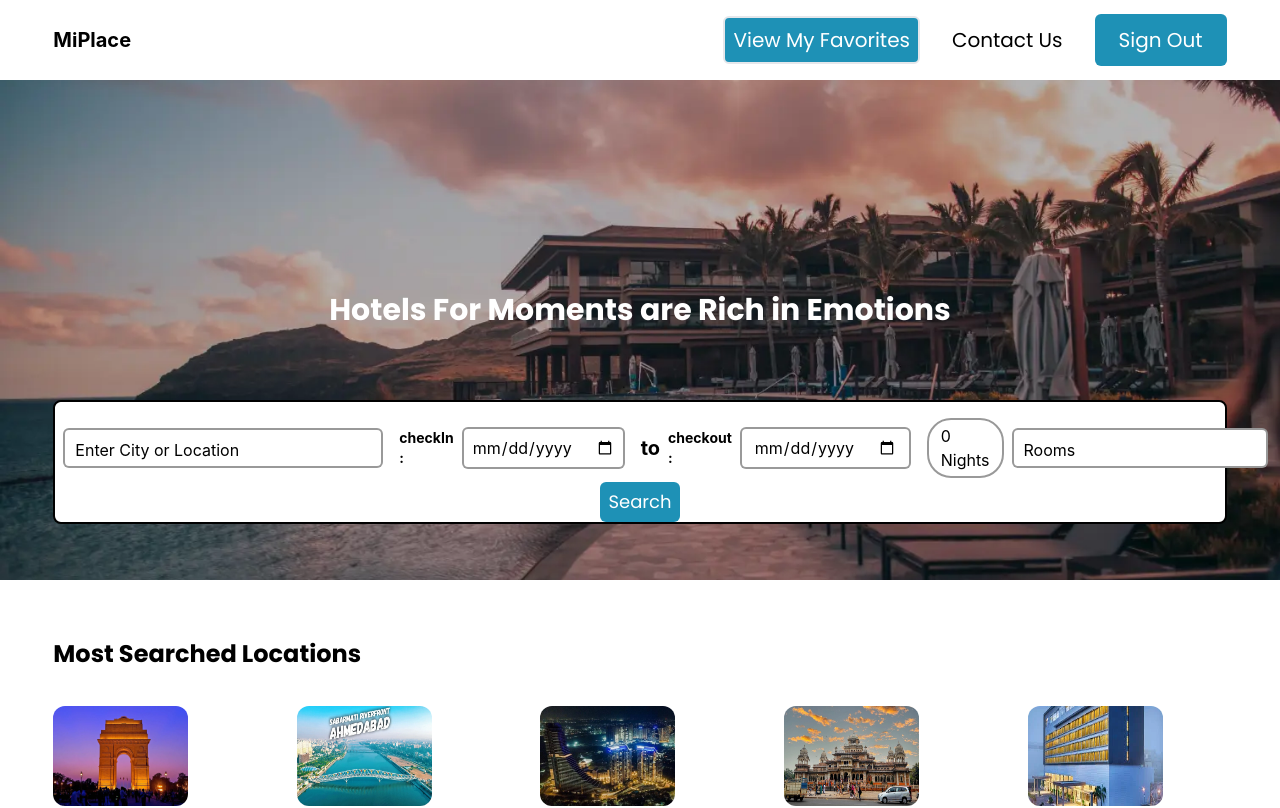
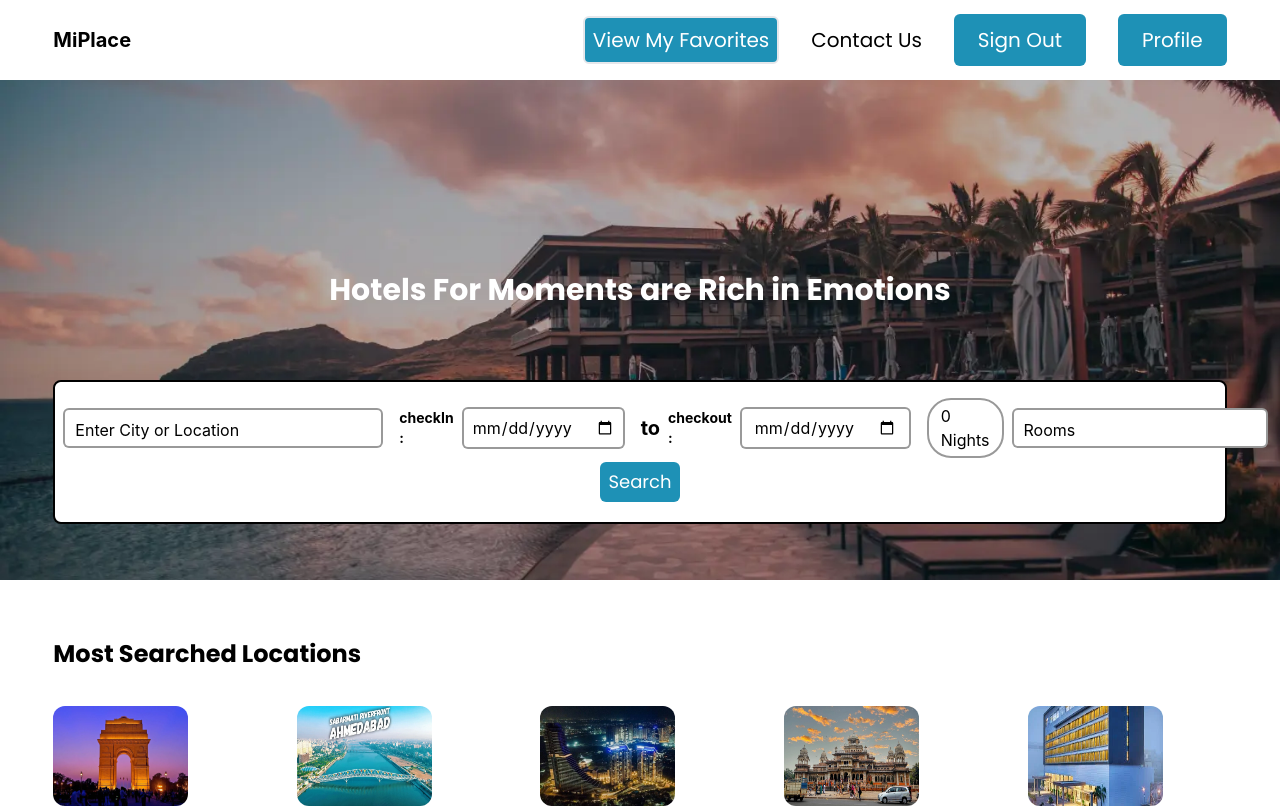
Before and after one commit to aruljohnsonalmabetter/MiPlace-Frontend, a React (Create React App) app in the folder miplace/: page / in a window 1280 px wide. Shown: the top 808 px of the page. Built offline with nearby package versions, Linux system fonts and the light colour scheme; sample sign-in values are in the browser's storage.

Commit message:
search bar padding fixed

```diff
--- a/miplace/src/components/HeaderComponent.js
+++ b/miplace/src/components/HeaderComponent.js
@@ -94,6 +94,21 @@ const HeaderComponent = () => {
                 </span>
               </li>)}
 
+              {isAutheticated() && (
+                <li className="md:ml-8  text-xl md:my-0 my-7 font-mullish">
+                <span
+                  // style={currentTab(history, "/signup")}
+                  className="btn px-6 py-3 rounded-md"
+                  onClick={() => {
+                    signout(() => {
+                      history("/profile");
+                    });
+                  }}
+                >
+                  Profile
+                </span>
+              </li>)}
+
 
 
           </ul>
--- a/miplace/src/components/PlaceSearchBarComponent.js
+++ b/miplace/src/components/PlaceSearchBarComponent.js
@@ -198,7 +198,7 @@ export const PlaceSearchBarComponent = () => {
       className=" flex justify-center items-center w-full h-22  flex-col "
     >
       <ToastContainer />
-      <div className="flex-col space-y-1 border-2 border-black rounded-lg h-22 w-11/12 bg-white my-8">
+      <div className="flex-col pb-5 space-y-1 border-2 border-black rounded-lg h-30 w-11/12 bg-white my-8">
       <div
         id="container"
           className="bg-white flex  space-x-2 items-center justify-evenly rounded-lg pt-4"
@@ -314,7 +314,7 @@ export const PlaceSearchBarComponent = () => {
           Search
         </button> */}
 
-        <div className="flex justify-center pb-70">
+        <div className="flex justify-center pb-70 mb-[4rem] ">
           <button
             className="bg-[#1E91B6] px-2 py-1.5 text-white inline-block text-semibold text-lg rounded-md font-mullish hover:bg-lightBlue-600 transition-all duration-500 ease-in"
             onClick={handleSearch}
```
